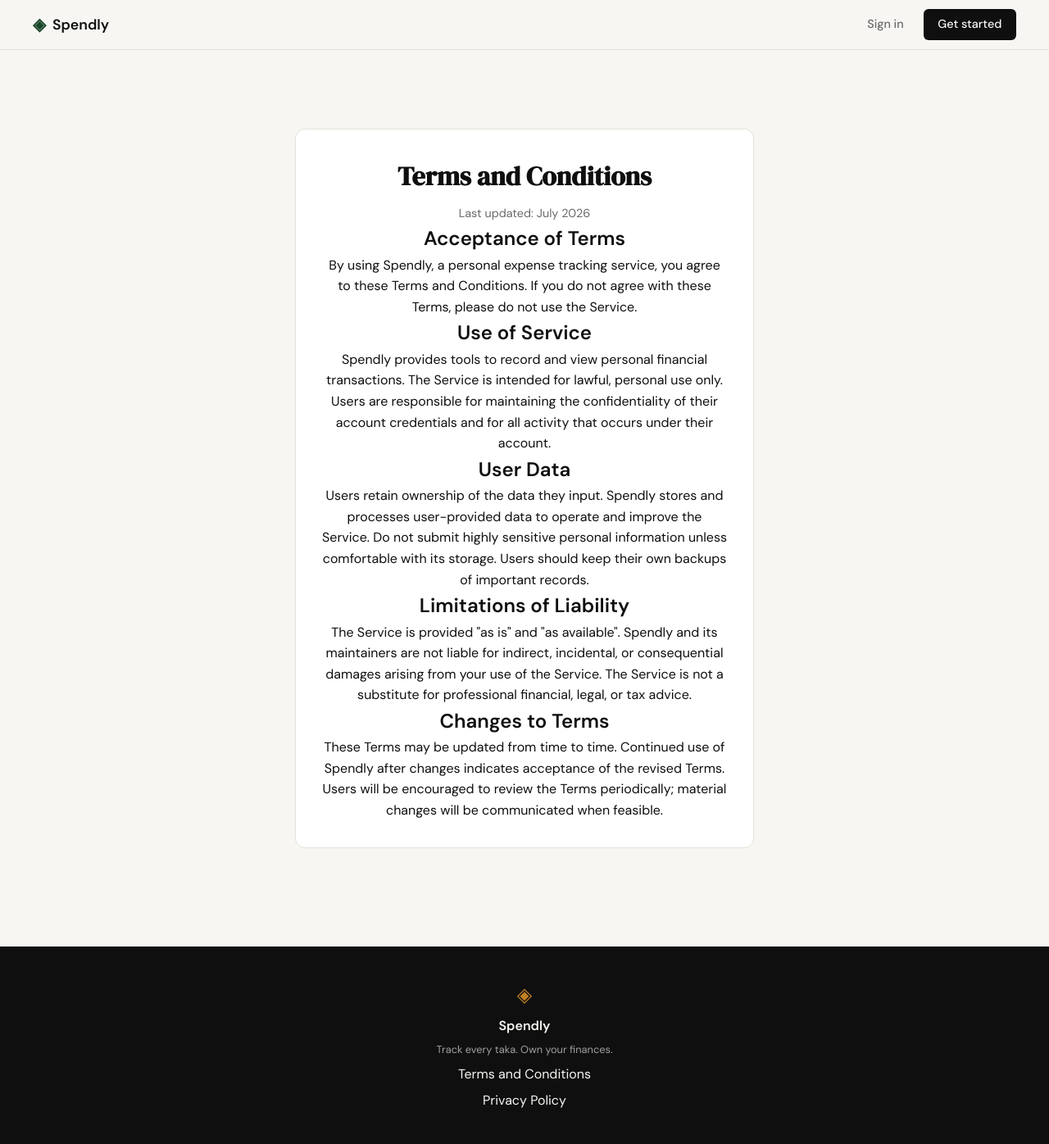
After one commit to nadim45448/Spendly, a Flask app: page /terms in a window 1280 px wide. The commit adds this page. Shown: the whole page at 82% size. Run offline with Flask 3, Linux system fonts and the light colour scheme.

Commit message:
landing: add terms and conditions page and route
Co-authored-by: Copilot <223556219+Copilot@users.noreply.github.com>

```diff
--- a/app.py
+++ b/app.py
@@ -10,6 +10,11 @@ app = Flask(__name__)
 @app.route("/")
 def landing():
     return render_template("landing.html")
+
+
+@app.route("/terms")
+def terms():
+    return render_template("terms.html")
 
 
 @app.route("/register")
--- a/templates/base.html
+++ b/templates/base.html
@@ -34,7 +34,7 @@
             <span class="brand-icon">◈</span>
             <span class="footer-name">Spendly</span>
             <p class="footer-copy">Track every taka. Own your finances.</p>
-             <a href="#">Terms and Conditions</a>
+            <a href="/terms">Terms and Conditions</a>
             <a href="#">Privacy Policy</a>
         </div>
     </footer>
--- /dev/null
+++ b/templates/terms.html
@@ -0,0 +1,31 @@
+{% extends "base.html" %}
+
+{% block title %}Terms and Conditions — Spendly{% endblock %}
+
+{% block content %}
+<section class="cta-section">
+    <div class="cta-inner">
+        <div class="auth-card">
+            <h1 class="auth-title">Terms and Conditions</h1>
+            <p class="auth-subtitle">Last updated: July 2026</p>
+
+            <div class="terms-body">
+                <h2>Acceptance of Terms</h2>
+                <p>By using Spendly, a personal expense tracking service, you agree to these Terms and Conditions. If you do not agree with these Terms, please do not use the Service.</p>
+
+                <h2>Use of Service</h2>
+                <p>Spendly provides tools to record and view personal financial transactions. The Service is intended for lawful, personal use only. Users are responsible for maintaining the confidentiality of their account credentials and for all activity that occurs under their account.</p>
+
+                <h2>User Data</h2>
+                <p>Users retain ownership of the data they input. Spendly stores and processes user-provided data to operate and improve the Service. Do not submit highly sensitive personal information unless comfortable with its storage. Users should keep their own backups of important records.</p>
+
+                <h2>Limitations of Liability</h2>
+                <p>The Service is provided "as is" and "as available". Spendly and its maintainers are not liable for indirect, incidental, or consequential damages arising from your use of the Service. The Service is not a substitute for professional financial, legal, or tax advice.</p>
+
+                <h2>Changes to Terms</h2>
+                <p>These Terms may be updated from time to time. Continued use of Spendly after changes indicates acceptance of the revised Terms. Users will be encouraged to review the Terms periodically; material changes will be communicated when feasible.</p>
+            </div>
+        </div>
+    </div>
+</section>
+{% endblock %}
```
